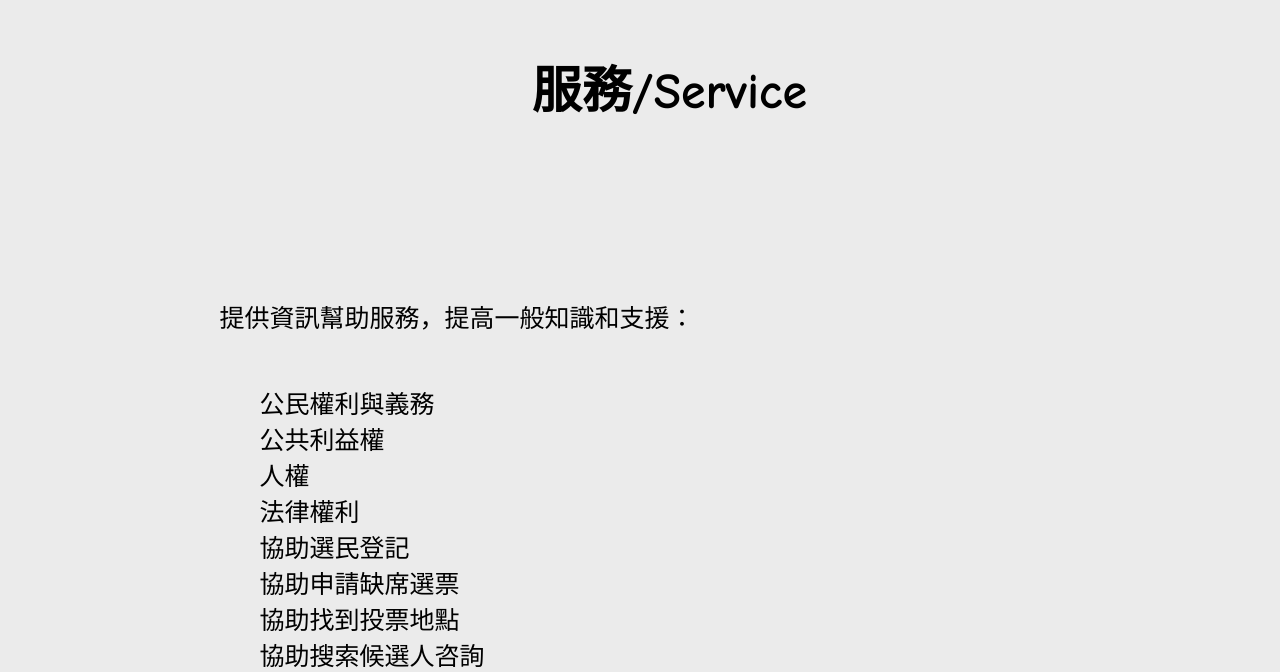
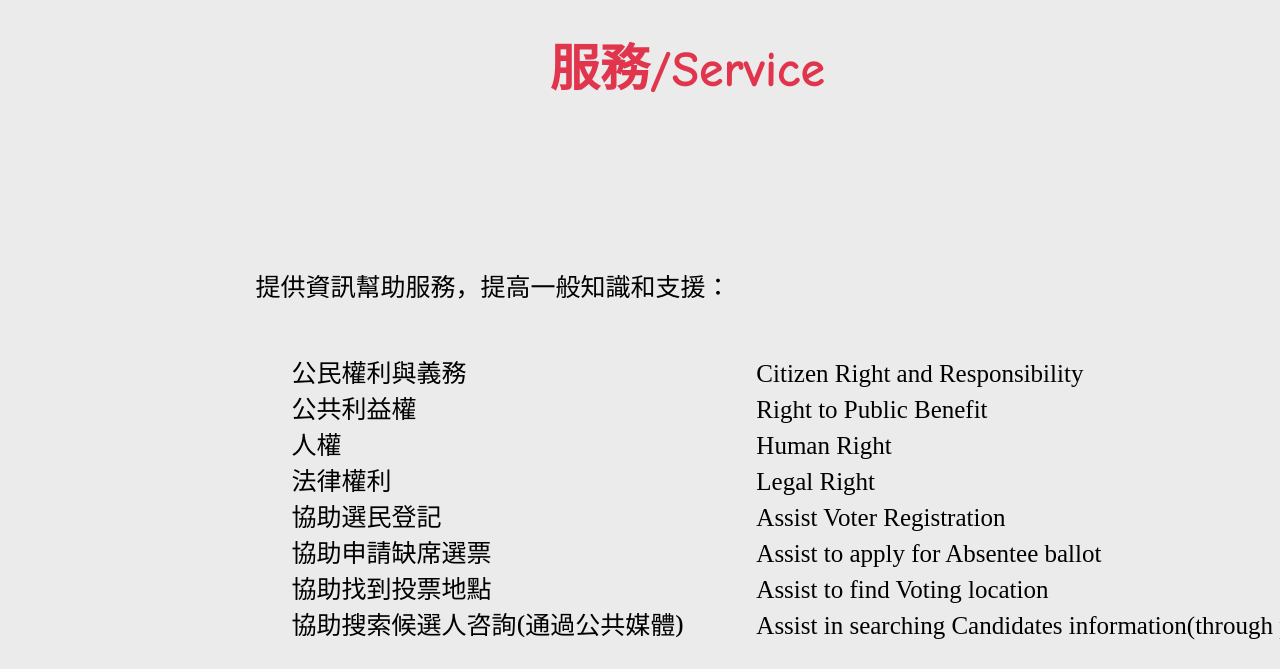
Before and after one commit to theLauA/cacraus, a plain HTML site: page servicepage.html in a window 1280 px wide. Shown: the part 128-800 px from the top of the page. Drawn offline with nearby package versions, Linux system fonts and the light colour scheme.

Commit message:
Update the font

```diff
--- a/css/missionpage.css
+++ b/css/missionpage.css
@@ -6,7 +6,7 @@
 #mainblock{
 
 	background-color:#efefef;
-	min-height:1500px;
+	height:1300px;
 }
 
 #cn, #en{
@@ -26,12 +26,9 @@
 	margin:auto;
 }
 #en{
-	color: #555;
+
     font-family: 'Alegreya Sans';
-    font-size: 20px;
-    font-weight: 400;
-    line-height: 36px;
-    text-indent: 36px;
+
 }
 
 #cn h5,#en h6{
--- a/css/servicepage.css
+++ b/css/servicepage.css
@@ -3,33 +3,50 @@
 
 
 
-#mainblock{
+#service{
 
-	background-color:#efefef;
+	color: black;
+
+
+	font-family: Georgia, "Times New Roman", "KaiTi", "楷体", STKaiti, "华文楷体", serif;
+
+	font-size: 25px;
+    font-weight: 400;
+    line-height: 36px;
+    text-indent: 36px;
+
+	width:100%;
 }
 
-#mission{
+#lists{
 
+	width:1200px;
+}
+#enlist{
 
-	float:left;
-	text-align:left;
-	font-family: Georgia, "Times New Roman", "KaiTi", "楷体", STKaiti, "华文楷体", serif;
-	font-size:25px;
-
+    font-family: 'Alegreya Sans';
 
 }
-#mission h5{
+
+h5{
 	text-align:center;
 	font-size:2em;
 	font-family:"Comic Sans MS", cursive, sans-serif;
+	color: #e0354c;
 }
+
+
 .justalist{
 	display:inline-block;
 	list-style-type:none;
 }
 
+#cnlist{
+
+	padding:0px;
+}
 
 #enlist{
 
-	padding-left:160px;
+	padding-left:30px;
 }
--- a/servicepage.html
+++ b/servicepage.html
@@ -54,13 +54,14 @@
 
 
 
-    	<div id ="mission">
+    	<div id ="service">
 
 
    		<br><h5>服務/Service</h5><br><br>
 
    		<p>提供資訊幫助服務，提高一般知識和支援：</p>
 
+		<div id="lists">
     	<ul class="justalist" id="cnlist">
 		<li>公民權利與義務 </li>
 		<li>公共利益權 </li>
@@ -69,7 +70,7 @@
 		<li>協助選民登記 </li>
 		<li>協助申請缺席選票 </li>
 		<li>協助找到投票地點 </li>
-		<li>協助搜索候選人咨詢 <br>(通過公共媒體) </li>
+		<li>協助搜索候選人咨詢(通過公共媒體) </li>
 		</ul>
 
 		<ul class ="justalist" id="enlist">
@@ -80,9 +81,9 @@
 		<li>Assist Voter Registration</li>
 		<li>Assist to apply for Absentee ballot</li>
 		<li>Assist to find Voting location</li>
-		<li>Assist in searching Candidates information<br> (through public media)</li>
+		<li>Assist in searching Candidates information(through public media)</li>
 		</ul>
-
+    	</div>
 
    		</div>
 
```
Also changed, not shown: css/useyourright.css (+13 -4 lines), useyourrightpage.html (+10 -10 lines).
